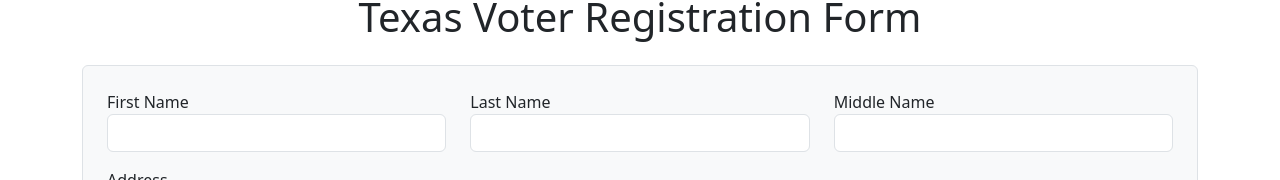
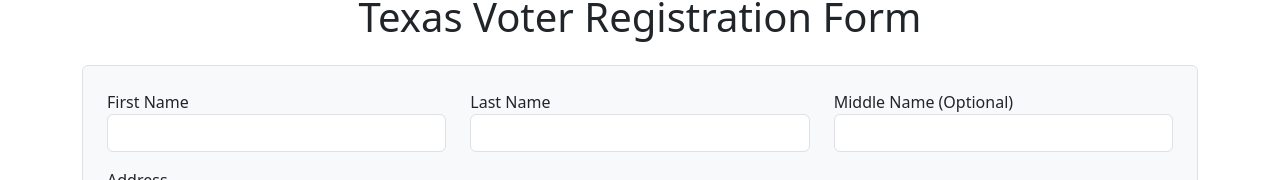
Before and after one commit to Harshank-Patel/Voter-Sign-Up, a React (Create React App) app in the folder voter-sign-up/: page / in a window 1280 px wide. Shown: the part 168-348 px from the top of the page. Built offline with nearby package versions, Linux system fonts and the light colour scheme; no server answers.

Commit message:
Adds clear on submit functionality and updates lockfile

```diff
--- a/voter-sign-up/src/component/VoterForm.js
+++ b/voter-sign-up/src/component/VoterForm.js
@@ -216,8 +216,8 @@
 
         // Start S3 upload
         try {
+            handleClear();
             const s3Url = await uploadToS3(pdfBlob, fileName, county);
-            console.info("Upload complete! File URL: " + s3Url);  // Show pop-up on completion
         } catch (error) {
             console.error("Error uploading file: " + error.message);
         }
@@ -256,7 +256,7 @@
                         />
                     </div>
                     <div className="col-md-4 mb-3">  {/* Use col-md-4 for Middle Name */}
-                        <label>Middle Name</label>
+                        <label>Middle Name (Optional)</label>
                         <input
                             type="text"
                             className="form-control"
```
Also changed, not shown: 1 other file (tests, documents, lock files or other folders).
